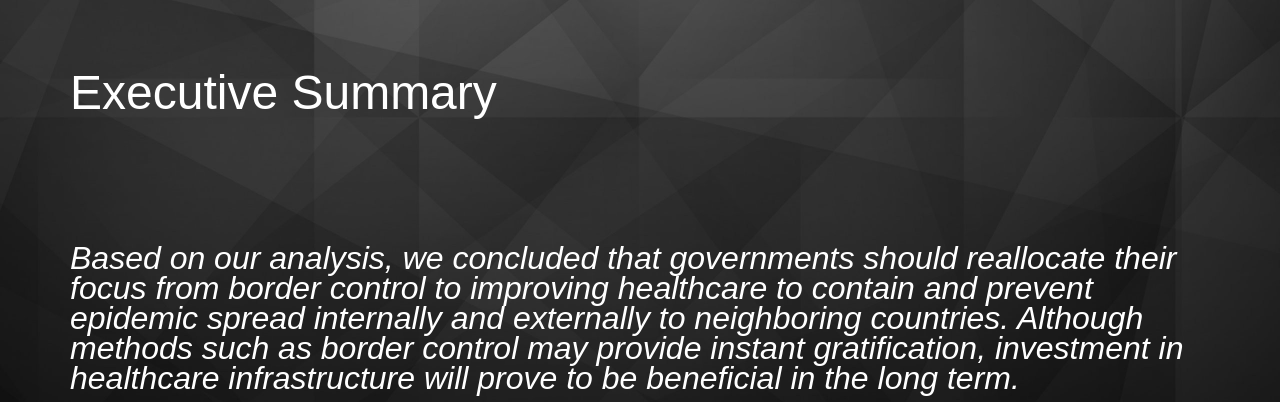
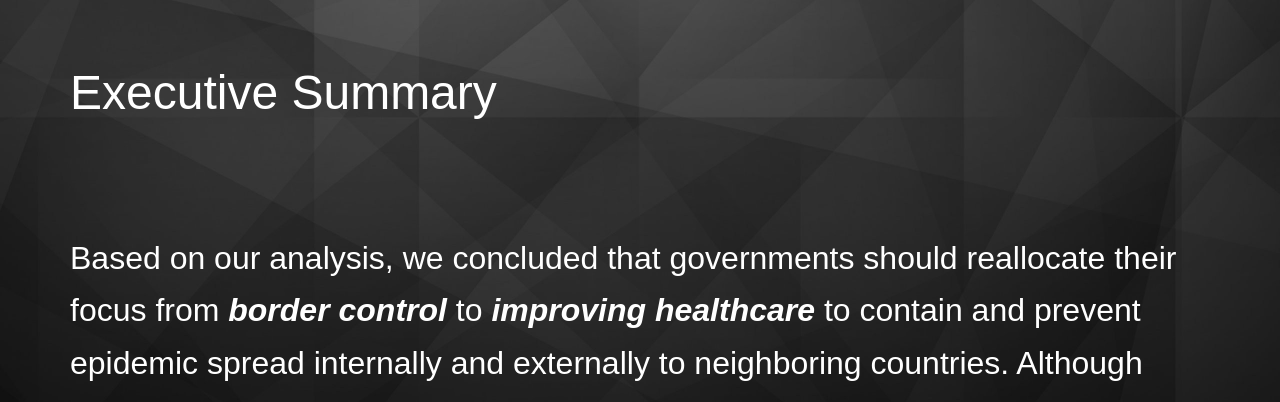
Before and after one commit to tanishqsandhu/hacklytics2020projectpage, a plain HTML site: page index.html in a window 1280 px wide. Shown: the part 4850-5252 px from the top of the page. Drawn offline with nearby package versions, Linux system fonts and the light colour scheme.

Commit message:
Update index.html

```diff
--- a/index.html
+++ b/index.html
@@ -435,12 +435,20 @@ https://templatemo.com/tm-526-vanilla
                             <p><font size="12" color="white">Executive Summary<br></font></p>
 
 
-                            <p><font size="6" color="white"><br><br><br><br><i>Based on our analysis, we concluded that governments should <b>reallocate their focus</b> from <b>border control</b> to <b>improving healthcare</b> to contain and prevent epidemic spread internally and externally to neighboring countries. Although methods such as border control may provide instant gratification, investment in healthcare infrastructure will prove to be beneficial in the <b>long term</b>.</i></font></p>
+                            <p class="small"><font size="6" color="white"><br><br>Based on our analysis, we concluded that governments should reallocate their focus from <i><b>border control</b></i> to <i><b>improving healthcare</b></i> to contain and prevent epidemic spread internally and externally to neighboring countries. Although methods such as border control may provide instant gratification, investment in healthcare infrastructure will prove to be beneficial in the <i><b>long term</b></i>.</font></p>
 
                             <br> <p align="left"><img class="img-fluid" src="img/github.jpg" width="25" alt="card image"></p>
 
                             <a href= "https://github.com/tanishqsandhu/hacklytics2020groupwork"><button type="button" class="btn btn-outline-primary btn-lg"> View Team Github</button></a>
                         </div>
+                        <style type="text/css">
+
+                            p.small {
+                              line-height: 1.65;
+                              font-weight:normal;
+                            }
+
+                        </style>
                 </div>
 
             </div>
```
